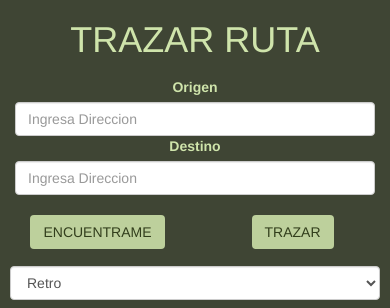
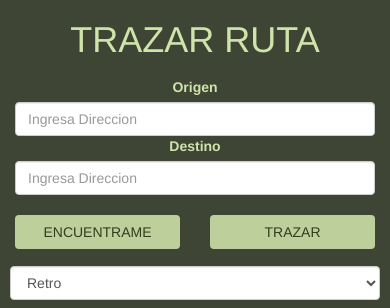
Before and after one commit to carolina-silvag/easy-vreco, a plain HTML site: page index.html in a window 390 px wide. Shown: the top 308 px of the page. Drawn offline with nearby package versions, Linux system fonts and the light colour scheme; some packages are replaced by stand-ins of ours; grey boxes are pictures that could not be loaded.

Commit message:
terminado2

```diff
--- a/assets/css/main.css
+++ b/assets/css/main.css
@@ -40,4 +40,9 @@ button {
   .versionMobil {
     display: block;
   }
+  button {
+    width: 100%;
+  background-color: #BDD09C;
+  color: #323E1C;
+  }
 }
```
